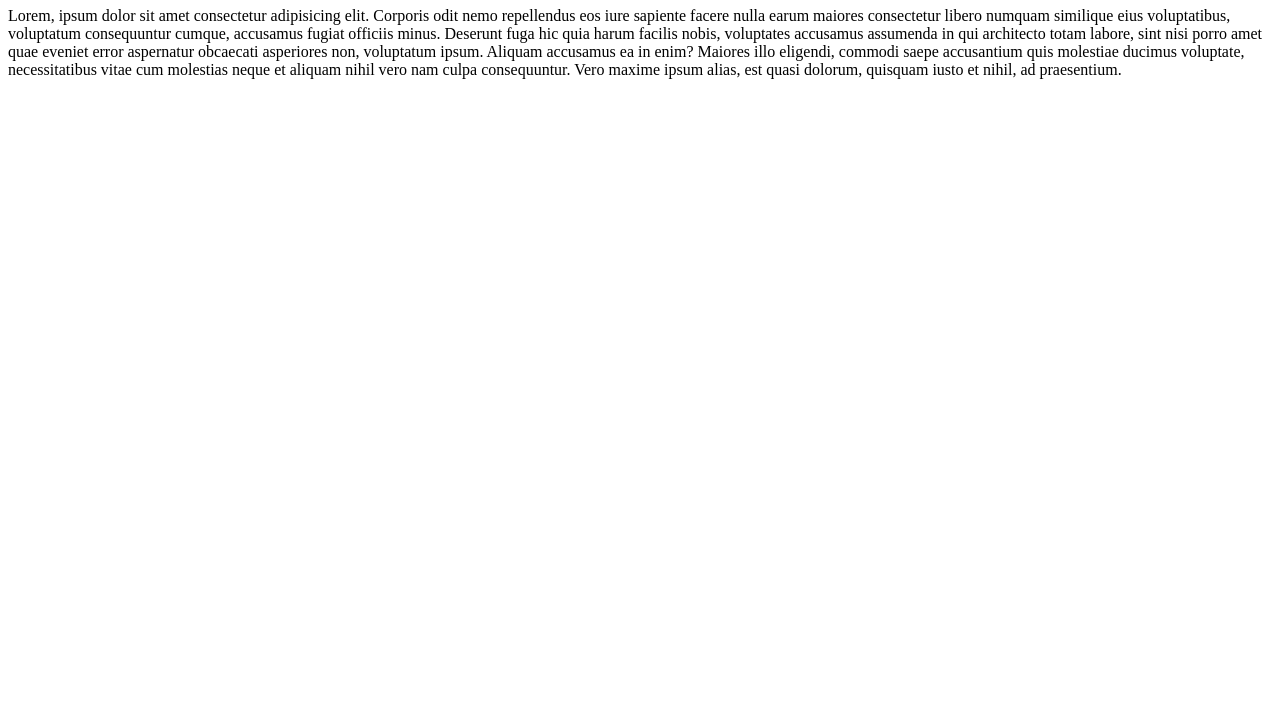
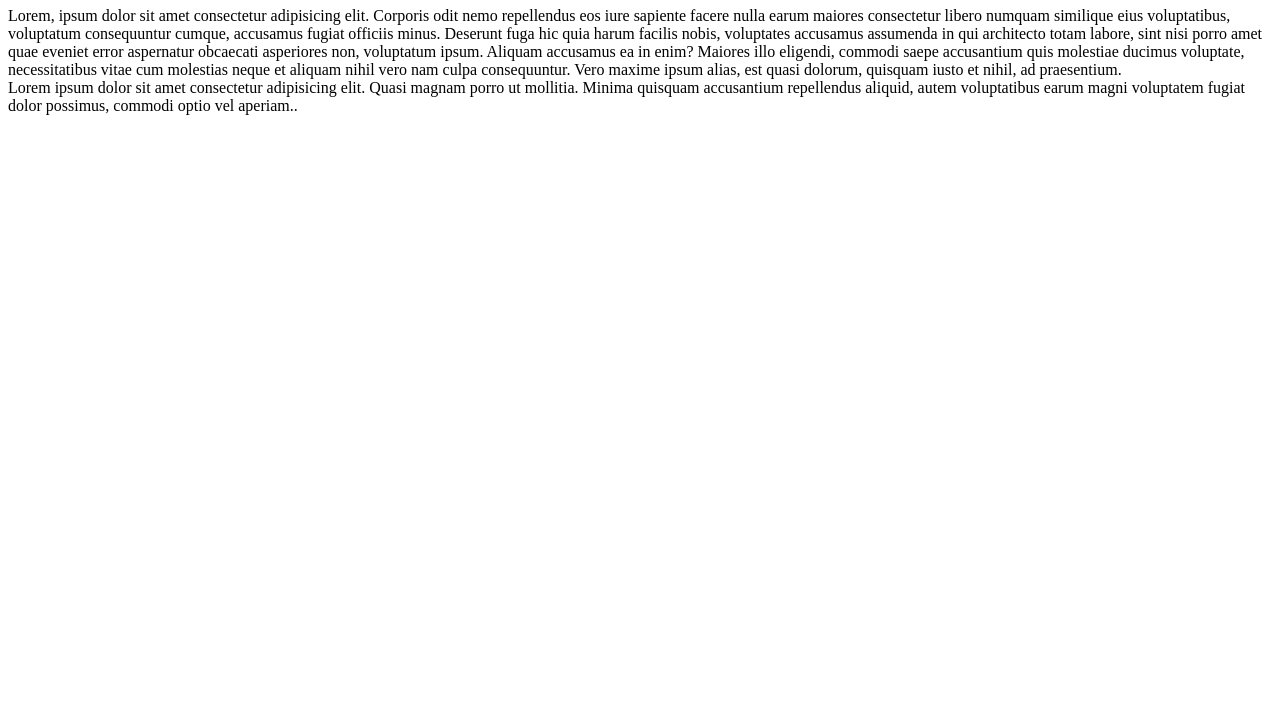
Before and after one commit to Sabrnuri/first-init, a plain HTML site: page index.html in a window 1280 px wide. Shown: the part 73-800 px from the top of the page. Drawn offline with Linux system fonts and the light colour scheme.

Commit message:
Minir chinges

```diff
--- a/index.html
+++ b/index.html
@@ -14,6 +14,9 @@
         <section>
             <main>
                 Lorem, ipsum dolor sit amet consectetur adipisicing elit. Corporis odit nemo repellendus eos iure sapiente facere nulla earum maiores consectetur libero numquam similique eius voluptatibus, voluptatum consequuntur cumque, accusamus fugiat officiis minus. Deserunt fuga hic quia harum facilis nobis, voluptates accusamus assumenda in qui architecto totam labore, sint nisi porro amet quae eveniet error aspernatur obcaecati asperiores non, voluptatum ipsum. Aliquam accusamus ea in enim? Maiores illo eligendi, commodi saepe accusantium quis molestiae ducimus voluptate, necessitatibus vitae cum molestias neque et aliquam nihil vero nam culpa consequuntur. Vero maxime ipsum alias, est quasi dolorum, quisquam iusto et nihil, ad praesentium.
+                <div>
+                    Lorem ipsum dolor sit amet consectetur adipisicing elit. Quasi magnam porro ut mollitia. Minima quisquam accusantium repellendus aliquid, autem voluptatibus earum magni voluptatem fugiat dolor possimus, commodi optio vel aperiam..
+                </div>
             </main>
         </section>
     </header>
```
